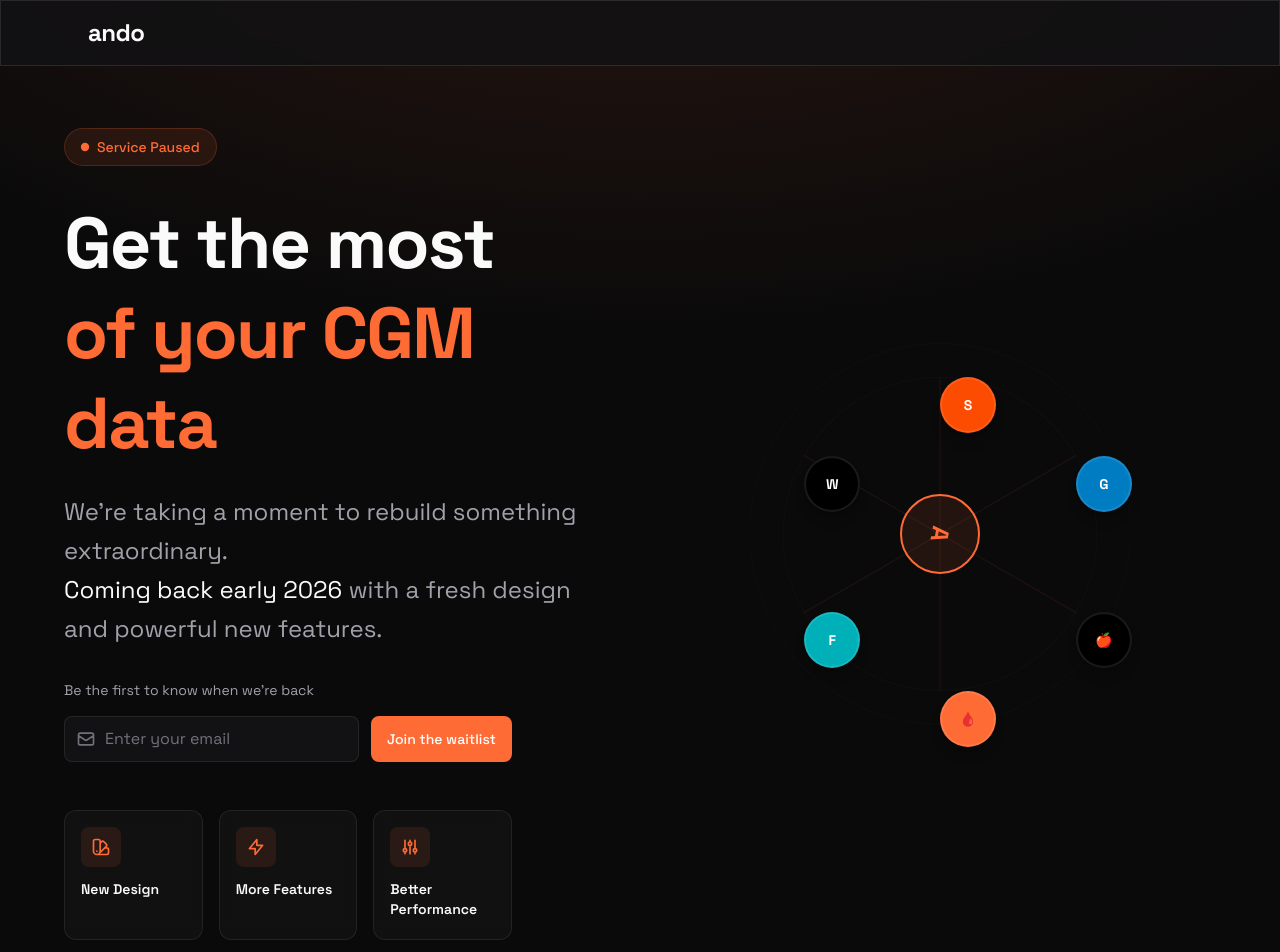
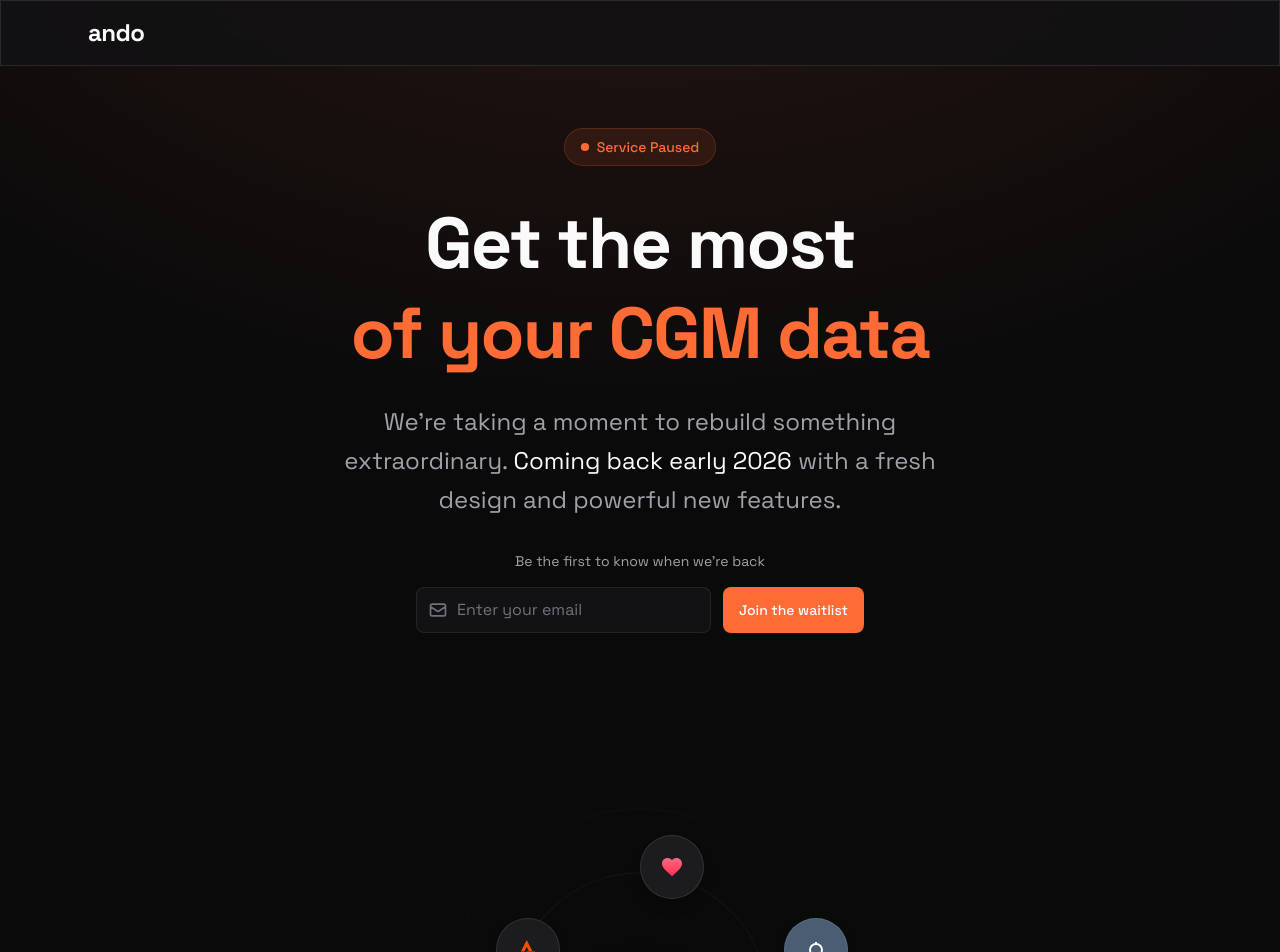
Before and after one commit to thoma-sss/ando-care, a Next.js app: page / in a window 1280 px wide. Shown: the top 952 px of the page. Built offline with nearby package versions, Linux system fonts and the light colour scheme.

Commit message:
Redesign landing page: new headline, remove preview, add connected apps illustration

```diff
--- a/app/page.tsx
+++ b/app/page.tsx
@@ -1,7 +1,6 @@
 "use client";
 
 import { WaitlistForm } from "@/components/WaitlistForm";
-import { Card } from "@/components/ui/Card";
 import { motion } from "framer-motion";
 
 const fadeInUp = {
@@ -19,91 +18,140 @@ const staggerContainer = {
   },
 };
 
-const scaleIn = {
-  initial: { opacity: 0, scale: 0.9 },
-  animate: { opacity: 1, scale: 1 },
-  transition: { duration: 0.5, ease: [0.22, 1, 0.36, 1] },
-};
-
-// App icons component with animated connections
+// Connected Apps Illustration Component
 function ConnectedAppsIllustration() {
   const apps = [
-    { name: "Strava", icon: "S", color: "#FC4C02", angle: -90 },
-    { name: "Garmin", icon: "G", color: "#007CC3", angle: -30 },
-    { name: "Apple Health", icon: "🍎", color: "#000000", angle: 30 },
-    { name: "CGM", icon: "🩸", color: "#FF6B35", angle: 90 },
-    { name: "Fitbit", icon: "F", color: "#00B0B9", angle: 150 },
-    { name: "Whoop", icon: "W", color: "#000000", angle: -150 },
+    {
+      name: "Apple Health",
+      color: "#1C1C1E",
+      icon: (
+        <svg viewBox="0 0 24 24" className="w-6 h-6">
+          <defs>
+            <linearGradient id="heartGradient" x1="0%" y1="0%" x2="0%" y2="100%">
+              <stop offset="0%" stopColor="#FF6B81" />
+              <stop offset="100%" stopColor="#FF2D55" />
+            </linearGradient>
+          </defs>
+          <path
+            fill="url(#heartGradient)"
+            d="M12 21.35l-1.45-1.32C5.4 15.36 2 12.28 2 8.5 2 5.42 4.42 3 7.5 3c1.74 0 3.41.81 4.5 2.09C13.09 3.81 14.76 3 16.5 3 19.58 3 22 5.42 22 8.5c0 3.78-3.4 6.86-8.55 11.54L12 21.35z"
+          />
+        </svg>
+      ),
+      angle: -90,
+    },
+    {
+      name: "Oura",
+      color: "#4A5D73",
+      icon: (
+        <svg viewBox="0 0 24 24" className="w-6 h-6">
+          <circle cx="12" cy="12" r="6" fill="none" stroke="white" strokeWidth="2" />
+          <line x1="12" y1="4" x2="12" y2="6" stroke="white" strokeWidth="2" />
+        </svg>
+      ),
+      angle: -30,
+    },
+    {
+      name: "MyFitnessPal",
+      color: "#0073E6",
+      icon: (
+        <svg viewBox="0 0 24 24" className="w-7 h-7">
+          <path
+            fill="white"
+            d="M12 4c-1.5 0-2.5 1-3 2l-1 3-2 1c-1 .5-2 1.5-2 3s1 2.5 2 3l2 1 1 3c.5 1 1.5 2 3 2s2.5-1 3-2l1-3 2-1c1-.5 2-1.5 2-3s-1-2.5-2-3l-2-1-1-3c-.5-1-1.5-2-3-2z"
+          />
+        </svg>
+      ),
+      angle: 30,
+    },
+    {
+      name: "Google Fit",
+      color: "#1C1C1E",
+      icon: (
+        <svg viewBox="0 0 24 24" className="w-6 h-6">
+          <path fill="#EA4335" d="M12 21.35l-1.45-1.32c-2.55-2.32-4.55-4.32-5.55-5.82-.5-.75-.5-1.5 0-2.25 1-1.5 3-3.5 5.55-5.82L12 4.82" />
+          <path fill="#4285F4" d="M12 4.82l1.45 1.32c2.55 2.32 4.55 4.32 5.55 5.82.5.75.5 1.5 0 2.25-1 1.5-3 3.5-5.55 5.82L12 21.35" />
+          <path fill="#FBBC05" d="M12 21.35V4.82" />
+          <path fill="#34A853" d="M6.45 14.21c-.5-.75-.5-1.5 0-2.25L12 4.82v16.53l-5.55-5.14z" opacity="0.5" />
+        </svg>
+      ),
+      angle: 90,
+    },
+    {
+      name: "Whoop",
+      color: "#000000",
+      icon: (
+        <svg viewBox="0 0 24 24" className="w-6 h-6">
+          <circle cx="8" cy="12" r="6" fill="#E31937" />
+          <rect x="10" y="8" width="10" height="8" rx="1" fill="#E31937" />
+          <line x1="14" y1="10" x2="18" y2="10" stroke="black" strokeWidth="1.5" />
+          <line x1="14" y1="12" x2="18" y2="12" stroke="black" strokeWidth="1.5" />
+          <line x1="14" y1="14" x2="18" y2="14" stroke="black" strokeWidth="1.5" />
+        </svg>
+      ),
+      angle: 150,
+    },
+    {
+      name: "Strava",
+      color: "#1C1C1E",
+      icon: (
+        <svg viewBox="0 0 24 24" className="w-5 h-5">
+          <path fill="#FC4C02" d="M15.387 17.944l-2.089-4.116h-3.065L15.387 24l5.15-10.172h-3.066m-7.008-5.599l2.836 5.598h4.172L10.463 0l-7 13.828h4.169" />
+        </svg>
+      ),
+      angle: -150,
+    },
   ];
 
   const centerX = 200;
   const centerY = 200;
-  const radius = 140;
+  const radius = 130;
 
   return (
-    <div className="relative w-full max-w-md mx-auto aspect-square">
+    <div className="relative w-full max-w-lg mx-auto aspect-square">
       <svg className="absolute inset-0 w-full h-full" viewBox="0 0 400 400">
         {/* Connection rings */}
         <motion.circle
           initial={{ pathLength: 0, opacity: 0 }}
-          animate={{ pathLength: 1, opacity: 0.2 }}
-          transition={{ duration: 1.5, delay: 0.5 }}
+          whileInView={{ pathLength: 1, opacity: 0.15 }}
+          viewport={{ once: true }}
+          transition={{ duration: 2, delay: 0.3 }}
           cx={centerX}
           cy={centerY}
-          r={radius}
+          r={radius - 30}
           fill="none"
-          stroke="rgba(255,255,255,0.1)"
+          stroke="rgba(255,255,255,0.2)"
           strokeWidth="1"
         />
         <motion.circle
           initial={{ pathLength: 0, opacity: 0 }}
-          animate={{ pathLength: 1, opacity: 0.15 }}
-          transition={{ duration: 1.5, delay: 0.7 }}
+          whileInView={{ pathLength: 1, opacity: 0.1 }}
+          viewport={{ once: true }}
+          transition={{ duration: 2, delay: 0.5 }}
           cx={centerX}
           cy={centerY}
-          r={radius + 30}
+          r={radius + 20}
           fill="none"
-          stroke="rgba(255,255,255,0.1)"
+          stroke="rgba(255,255,255,0.15)"
           strokeWidth="1"
         />
-
-        {/* Connection lines */}
-        {apps.map((app, index) => {
-          const x = centerX + radius * Math.cos((app.angle * Math.PI) / 180);
-          const y = centerY + radius * Math.sin((app.angle * Math.PI) / 180);
-
-          return (
-            <motion.line
-              key={`line-${app.name}`}
-              initial={{ pathLength: 0, opacity: 0 }}
-              animate={{ pathLength: 1, opacity: 0.3 }}
-              transition={{ duration: 0.8, delay: 1 + index * 0.1 }}
-              x1={centerX}
-              y1={centerY}
-              x2={x}
-              y2={y}
-              stroke="rgba(255,107,53,0.3)"
-              strokeWidth="1"
-              strokeDasharray="4 4"
-            />
-          );
-        })}
       </svg>
 
-      {/* Central hub */}
+      {/* Central CGM hub */}
       <motion.div
         initial={{ scale: 0, opacity: 0 }}
-        animate={{ scale: 1, opacity: 1 }}
-        transition={{ duration: 0.6, delay: 0.3 }}
-        className="absolute top-1/2 left-1/2 -translate-x-1/2 -translate-y-1/2 w-20 h-20 rounded-full bg-[rgba(255,107,53,0.1)] border-2 border-[#FF6B35] flex items-center justify-center z-10"
+        whileInView={{ scale: 1, opacity: 1 }}
+        viewport={{ once: true }}
+        transition={{ duration: 0.6, delay: 0.2, ease: [0.22, 1, 0.36, 1] }}
+        className="absolute top-1/2 left-1/2 -translate-x-1/2 -translate-y-1/2 w-24 h-24 rounded-full bg-[#1C1C1E] border border-[rgba(255,255,255,0.1)] flex items-center justify-center z-10 shadow-2xl"
       >
-        <motion.div
-          animate={{ rotate: 360 }}
-          transition={{ duration: 20, repeat: Infinity, ease: "linear" }}
-          className="text-2xl font-bold text-[#FF6B35]"
-        >
-          A
-        </motion.div>
+        {/* Freestyle Libre style icon - chevron/arrow */}
+        <svg viewBox="0 0 40 40" className="w-12 h-12">
+          <path
+            fill="white"
+            d="M20 8L8 20h8v12h8V20h8L20 8z"
+          />
+        </svg>
       </motion.div>
 
       {/* App icons */}
@@ -117,8 +165,13 @@ function ConnectedAppsIllustration() {
           <motion.div
             key={app.name}
             initial={{ scale: 0, opacity: 0 }}
-            animate={{ scale: 1, opacity: 1 }}
-            transition={{ duration: 0.4, delay: 0.8 + index * 0.1 }}
+            whileInView={{ scale: 1, opacity: 1 }}
+            viewport={{ once: true }}
+            transition={{
+              duration: 0.5,
+              delay: 0.6 + index * 0.1,
+              ease: [0.22, 1, 0.36, 1],
+            }}
             className="absolute z-20"
             style={{
               left: `${percentX}%`,
@@ -127,8 +180,8 @@ function ConnectedAppsIllustration() {
             }}
           >
             <motion.div
-              whileHover={{ scale: 1.15 }}
-              className="w-14 h-14 rounded-full flex items-center justify-center text-white font-bold text-sm shadow-lg border-2 border-white/10"
+              whileHover={{ scale: 1.1 }}
+              className="w-16 h-16 rounded-full flex items-center justify-center shadow-lg border border-[rgba(255,255,255,0.1)]"
               style={{ backgroundColor: app.color }}
             >
               {app.icon}
@@ -163,18 +216,15 @@ export default function LandingPage() {
       </motion.header>
 
       {/* Hero Section */}
-      <section className="pt-32 pb-20 px-6 min-h-screen flex items-center">
-        <div className="max-w-6xl mx-auto w-full">
-          <div className="grid md:grid-cols-2 gap-12 items-center">
-            {/* Left: Text content */}
+      <section className="pt-32 pb-12 px-6">
+        <div className="max-w-4xl mx-auto text-center w-full">
           <motion.div
             variants={staggerContainer}
             initial="initial"
             animate="animate"
-              className="text-center md:text-left"
           >
             {/* Pause Badge */}
-              <motion.div variants={fadeInUp} className="mb-8 flex justify-center md:justify-start">
+            <motion.div variants={fadeInUp} className="mb-8">
               <span className="inline-flex items-center gap-2 px-4 py-2 bg-[rgba(255,107,53,0.1)] border border-[rgba(255,107,53,0.2)] text-[#FF6B35] text-sm font-medium rounded-full">
                 <motion.span
                   animate={{ scale: [1, 1.2, 1] }}
@@ -188,7 +238,7 @@ export default function LandingPage() {
             {/* Main Headline */}
             <motion.h1
               variants={fadeInUp}
-                className="text-5xl md:text-6xl lg:text-7xl font-bold text-[#FAFAFA] leading-tight tracking-tight mb-6"
+              className="text-5xl md:text-7xl font-bold text-[#FAFAFA] leading-tight tracking-tight mb-6"
             >
               Get the most
               <br />
@@ -198,116 +248,35 @@ export default function LandingPage() {
             {/* Subheadline */}
             <motion.p
               variants={fadeInUp}
-                className="text-xl md:text-2xl text-[#A1A1AA] max-w-2xl mb-8 leading-relaxed"
+              className="text-xl md:text-2xl text-[#A1A1AA] max-w-2xl mx-auto mb-8 leading-relaxed"
             >
-                We&apos;re taking a moment to rebuild something extraordinary.
-                <br className="hidden md:block" />
-                <span className="text-[#FAFAFA] whitespace-nowrap">
-                  Coming back early 2026
-                </span>{" "}
-                with a fresh design and powerful new features.
+              We&apos;re taking a moment to rebuild something extraordinary.{" "}
+              <span className="text-[#FAFAFA] whitespace-nowrap">Coming back early 2026</span> with a
+              fresh design and powerful new features.
             </motion.p>
 
             {/* Waitlist CTA */}
-              <motion.div variants={fadeInUp} className="mb-12">
+            <motion.div variants={fadeInUp} className="max-w-md mx-auto">
               <p className="text-[#A1A1AA] text-sm mb-4">
                 Be the first to know when we&apos;re back
               </p>
               <WaitlistForm />
             </motion.div>
+          </motion.div>
+        </div>
+      </section>
 
-              {/* Teasing Features */}
+      {/* Connected Apps Illustration Section */}
+      <section className="py-16 px-6">
+        <div className="max-w-4xl mx-auto">
           <motion.div
-                variants={fadeInUp}
-                className="grid grid-cols-3 gap-4 max-w-md"
-              >
-                <motion.div
-                  variants={scaleIn}
-                  className="bg-[rgba(255,255,255,0.03)] border border-[rgba(255,255,255,0.08)] rounded-xl p-4 backdrop-blur-sm"
-                >
-                  <div className="w-10 h-10 rounded-lg bg-[rgba(255,107,53,0.1)] flex items-center justify-center mb-3">
-                    <svg
-                      xmlns="http://www.w3.org/2000/svg"
-                      className="h-5 w-5 text-[#FF6B35]"
-                      fill="none"
-                      viewBox="0 0 24 24"
-                      stroke="currentColor"
-                    >
-                      <path
-                        strokeLinecap="round"
-                        strokeLinejoin="round"
-                        strokeWidth={2}
-                        d="M7 21a4 4 0 01-4-4V5a2 2 0 012-2h4a2 2 0 012 2v12a4 4 0 01-4 4zm0 0h12a2 2 0 002-2v-4a2 2 0 00-2-2h-2.343M11 7.343l1.657-1.657a2 2 0 012.828 0l2.829 2.829a2 2 0 010 2.828l-8.486 8.485M7 17h.01"
-                      />
-                    </svg>
-                  </div>
-                  <h3 className="text-sm font-semibold text-[#FAFAFA] mb-1">
-                    New Design
-                  </h3>
-                </motion.div>
-
-                <motion.div
-                  variants={scaleIn}
-                  className="bg-[rgba(255,255,255,0.03)] border border-[rgba(255,255,255,0.08)] rounded-xl p-4 backdrop-blur-sm"
-                >
-                  <div className="w-10 h-10 rounded-lg bg-[rgba(255,107,53,0.1)] flex items-center justify-center mb-3">
-                    <svg
-                      xmlns="http://www.w3.org/2000/svg"
-                      className="h-5 w-5 text-[#FF6B35]"
-                      fill="none"
-                      viewBox="0 0 24 24"
-                      stroke="currentColor"
-                    >
-                      <path
-                        strokeLinecap="round"
-                        strokeLinejoin="round"
-                        strokeWidth={2}
-                        d="M13 10V3L4 14h7v7l9-11h-7z"
-                      />
-                    </svg>
-                  </div>
-                  <h3 className="text-sm font-semibold text-[#FAFAFA] mb-1">
-                    More Features
-                  </h3>
-                </motion.div>
-
-                <motion.div
-                  variants={scaleIn}
-                  className="bg-[rgba(255,255,255,0.03)] border border-[rgba(255,255,255,0.08)] rounded-xl p-4 backdrop-blur-sm"
-                >
-                  <div className="w-10 h-10 rounded-lg bg-[rgba(255,107,53,0.1)] flex items-center justify-center mb-3">
-                    <svg
-                      xmlns="http://www.w3.org/2000/svg"
-                      className="h-5 w-5 text-[#FF6B35]"
-                      fill="none"
-                      viewBox="0 0 24 24"
-                      stroke="currentColor"
-                    >
-                      <path
-                        strokeLinecap="round"
-                        strokeLinejoin="round"
-                        strokeWidth={2}
-                        d="M12 6V4m0 2a2 2 0 100 4m0-4a2 2 0 110 4m-6 8a2 2 0 100-4m0 4a2 2 0 110-4m0 4v2m0-6V4m6 6v10m6-2a2 2 0 100-4m0 4a2 2 0 110-4m0 4v2m0-6V4"
-                      />
-                    </svg>
-                  </div>
-                  <h3 className="text-sm font-semibold text-[#FAFAFA] mb-1">
-                    Better Performance
-                  </h3>
-                </motion.div>
-              </motion.div>
-            </motion.div>
-
-            {/* Right: Connected Apps Illustration */}
-            <motion.div
-              initial={{ opacity: 0, scale: 0.9 }}
-              animate={{ opacity: 1, scale: 1 }}
-              transition={{ duration: 0.8, delay: 0.4 }}
-              className="mt-12 md:mt-0"
+            initial={{ opacity: 0 }}
+            whileInView={{ opacity: 1 }}
+            viewport={{ once: true }}
+            transition={{ duration: 0.8 }}
           >
             <ConnectedAppsIllustration />
           </motion.div>
-          </div>
         </div>
       </section>
 
@@ -322,7 +291,7 @@ export default function LandingPage() {
         <div className="max-w-6xl mx-auto">
           <div className="flex flex-col md:flex-row items-center justify-between gap-6">
             <div className="text-center md:text-left">
-              <p className="text-[#FAFAFA] font-semibold mb-1">ando</p>
+              <p className="text-[#FAFAFA] font-semibold">ando</p>
             </div>
             <div className="flex items-center gap-6 text-sm text-[#71717A]">
               <a href="#" className="hover:text-[#FAFAFA] transition-colors">
```
Lines whose indentation alone changed are shown as unchanged.
